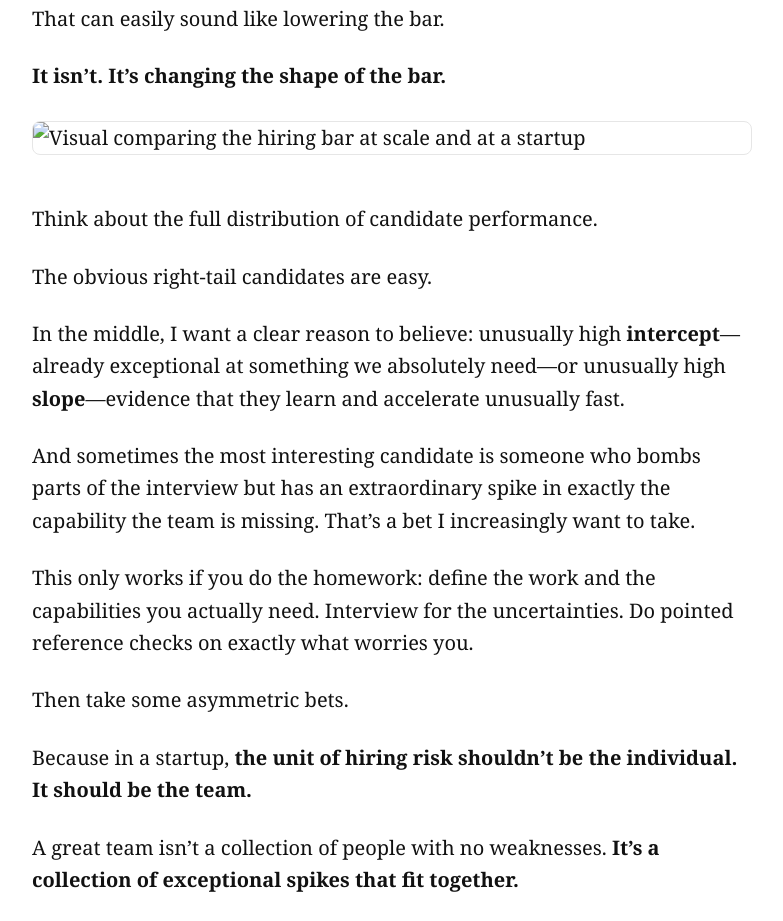
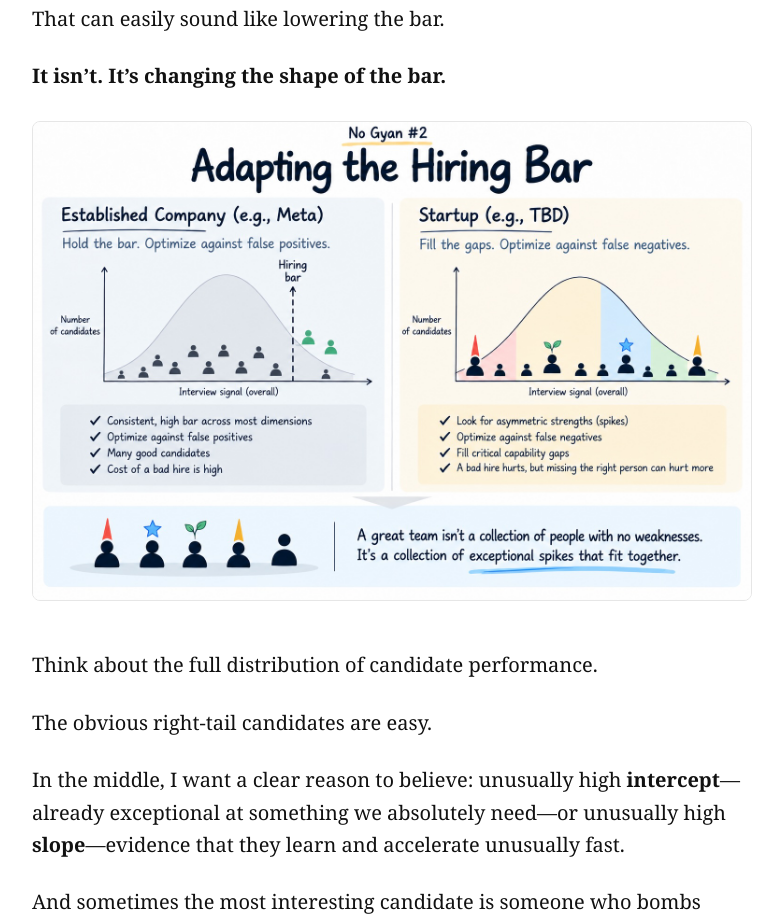
Before and after one commit to mpaluri/no-gyan, a plain HTML site: page 02-adapting-the-hiring-bar/index.html in a window 1280 px wide. Shown: the part 1020-1941 px from the top of the page, without its empty margins (158-941 px from the left). Drawn offline with Linux system fonts and the light colour scheme.

Commit message:
Fix gyan2 image

```diff
--- a/02-adapting-the-hiring-bar/index.html
+++ b/02-adapting-the-hiring-bar/index.html
@@ -1,7 +1,7 @@
 <!doctype html><html lang="en"><head><title>Adapting the hiring bar — No Gyan</title>
 <meta charset="utf-8"><meta name="viewport" content="width=device-width,initial-scale=1">
 <link rel="stylesheet" href="../assets/style.css">
-<meta name="theme-color" content="#fbfaf7"><meta name="description" content="The bar doesn’t get lower. Its shape changes."><meta property="og:title" content="No Gyan #2 — Adapting the hiring bar"><meta property="og:description" content="The bar doesn’t get lower. Its shape changes."><meta property="og:image" content="https://mpaluri.github.io/no-gyan/assets/no-gyan-02.png"><meta property="og:type" content="article"></head><body>
+<meta name="theme-color" content="#fbfaf7"><meta name="description" content="The bar doesn’t get lower. Its shape changes."><meta property="og:title" content="No Gyan #2 — Adapting the hiring bar"><meta property="og:description" content="The bar doesn’t get lower. Its shape changes."><meta property="og:image" content="https://mpaluri.github.io/no-gyan/assets/no-gyan-02.jpeg"><meta property="og:type" content="article"></head><body>
 <header><div class="wrap"><a class="brand" href="../">NO GYAN</a><nav><a href="https://manoharpaluri.com/">manoharpaluri.com</a></nav></div></header>
 <main class="article"><div class="wrap"><div class="kicker">No Gyan #2 · October 2026</div><h1>Adapting the hiring bar</h1><p class="dek">The bar doesn’t get lower. Its shape changes.</p>
 <article class="prose"><p>For years at Meta, one of my responsibilities in hiring was simple.</p><p><strong>Hold the bar.</strong></p>
@@ -10,7 +10,7 @@
 <p>A startup is mostly capability gaps waiting to be filled with exceptional talent.</p>
 <blockquote>Does this person dramatically change what this team can do?</blockquote>
 <p>That changes the mistakes I’m willing to make. At scale, I optimized harder against <strong>false positives</strong>. At a startup, I’m increasingly willing to optimize against <strong>false negatives</strong>.</p>
-<p>That can easily sound like lowering the bar.</p><p><strong>It isn’t. It’s changing the shape of the bar.</strong></p><div class="visual-wrap"><img class="essay-visual" src="../assets/no-gyan-02.png" alt="Visual comparing the hiring bar at scale and at a startup"></div>
+<p>That can easily sound like lowering the bar.</p><p><strong>It isn’t. It’s changing the shape of the bar.</strong></p><div class="visual-wrap"><img class="essay-visual" src="../assets/no-gyan-02.jpeg" alt="Visual comparing the hiring bar at scale and at a startup"></div>
 <p>Think about the full distribution of candidate performance.</p>
 <p>The obvious right-tail candidates are easy.</p>
 <p>In the middle, I want a clear reason to believe: unusually high <strong>intercept</strong>—already exceptional at something we absolutely need—or unusually high <strong>slope</strong>—evidence that they learn and accelerate unusually fast.</p>
```
Also changed, not shown: index.html (+1 -1 lines).
